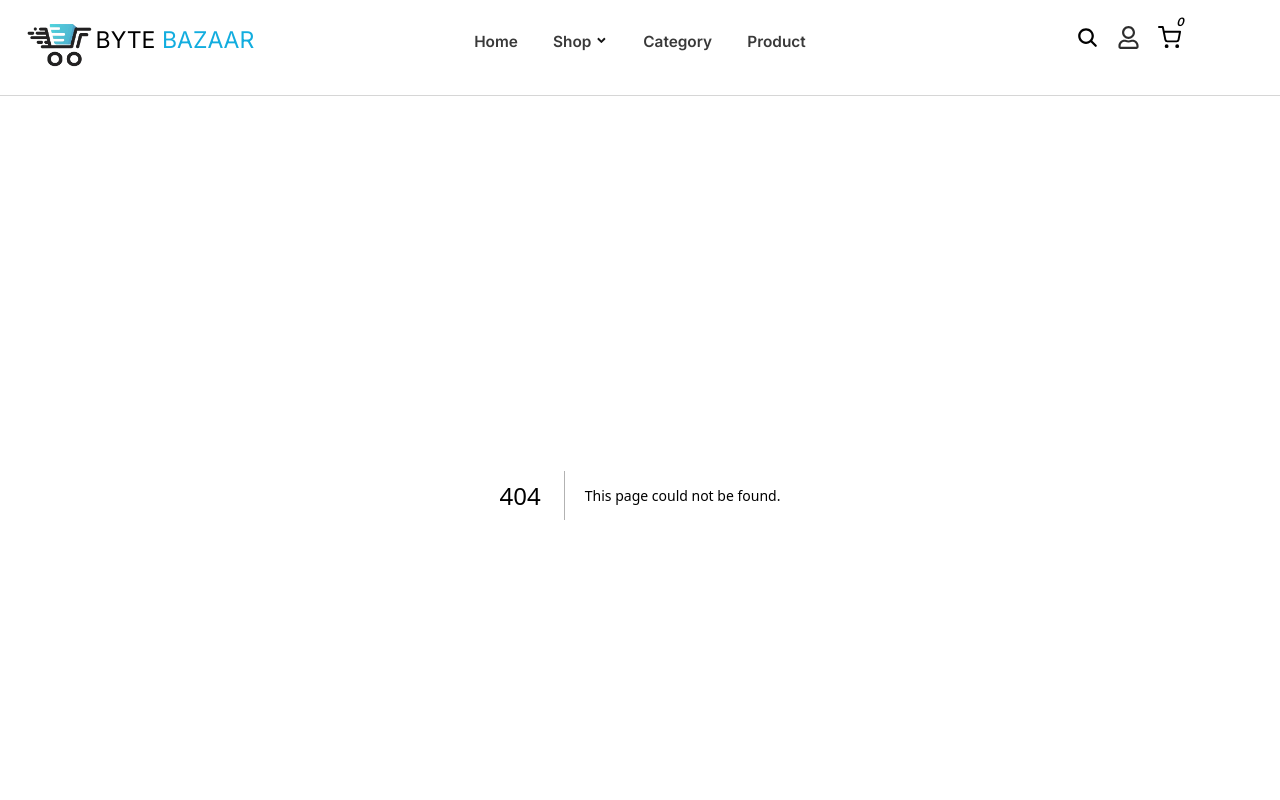
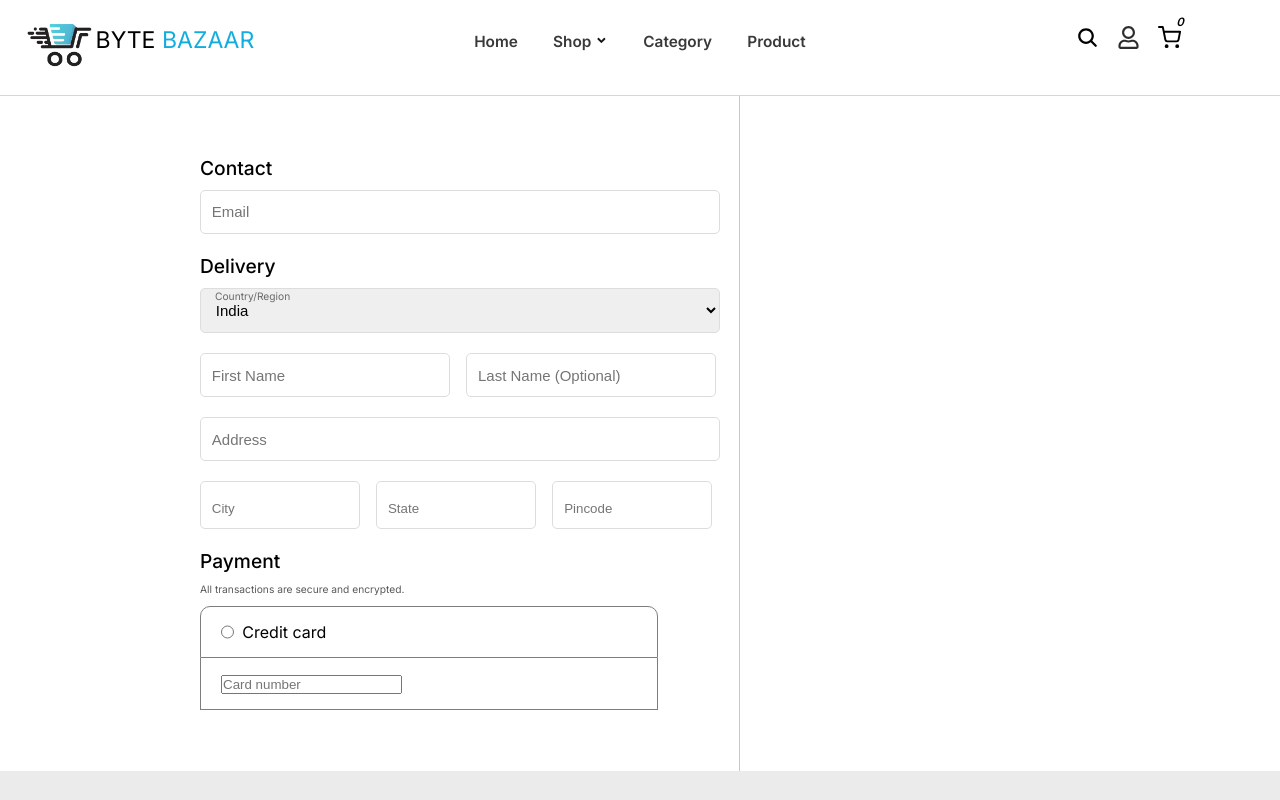
Before and after one commit to surajsinghgore/bytebazaar, a Next.js app: page /checkout in a window 1280 px wide. Before the commit this address had no page. Shown: the top 800 px of the page. Built offline with nearby package versions, Linux system fonts and the light colour scheme.

Commit message:
working on

```diff
--- /dev/null
+++ b/app/checkout/page.js
@@ -0,0 +1,87 @@
+import style from "./style.module.css";
+
+export default function page() {
+  return (
+    <div className={style.checkoutContainer}>
+      <div className={style.formContainer}>
+        <form>
+          <h1>Contact</h1>
+          <input
+            type="email"
+            placeholder="email"
+            className={style.fullSizeInput}
+          />
+
+          <h1>Delivery</h1>
+          <div className={style.country}>
+            <label htmlFor="selectCountry">Country/Region</label>
+            <select className={style.fullSizeInput} id="selectCountry">
+              <option defaultChecked>India</option>
+              <option>Australia</option>
+              <option>New Zealand</option>
+              <option>USA</option>
+              <option>UK</option>
+            </select>
+          </div>
+
+          <input
+            type="text"
+            placeholder="First name "
+            className={style.smallSizeInput}
+          />
+
+          <input
+            type="text"
+            placeholder="Last name (optional)"
+            className={style.smallSizeInput}
+          />
+          <input
+            type="text"
+            placeholder="Address"
+            className={style.fullSizeInput}
+          />
+
+          <input
+            type="text"
+            placeholder="city"
+            className={style.xSmallSizeInput}
+          />
+
+          <input
+            type="text"
+            placeholder="state"
+            className={style.xSmallSizeInput}
+          />
+          <input
+            type="number"
+            placeholder="pincode"
+            className={style.xSmallSizeInput}
+          />
+
+          <h1>Payment</h1>
+          <p>All transactions are secure and encrypted.</p>
+
+          <div className={style.payment}>
+            <li>
+               <input type="radio" id="online"/>
+               <span>Credit card</span>
+
+            </li>
+            <li className={style.cardDetails}>
+               <div className={style.formInput}>
+               <input type="text" placeholder="Card number"/>
+
+               </div>
+
+
+
+            </li>
+          </div>
+        </form>
+      </div>
+
+      {/* item container */}
+      <div className={style.itemContainer}></div>
+    </div>
+  );
+}
--- /dev/null
+++ b/app/checkout/style.module.css
@@ -0,0 +1,119 @@
+.checkoutContainer {
+  display: flex;
+}
+/* form Container */
+.checkoutContainer .formContainer {
+  width: 50%;
+  display: flex;
+  padding-bottom: 50px;
+  padding-top: 50px;
+  margin-left: 200px;
+  border-right: 1px solid rgb(199, 199, 199);
+}
+.checkoutContainer .formContainer h1 {
+  font-weight: 500;
+  width: 100%;
+  margin-top: 10px;
+  font-size: 1.5vw;
+}
+.checkoutContainer .formContainer p {
+  width: 100%;
+  margin-top: 10px;
+  font-size: 0.8vw;
+  color: rgb(89, 89, 89);
+}
+.checkoutContainer .formContainer .fullSizeInput {
+  width: 520px;
+  margin: 10px 0;
+  border-radius: 5px;
+  padding: 2.3% 2%;
+  border: 1px solid rgb(221, 221, 221);
+  font-size: 15px;
+  outline: none;
+  text-transform: capitalize;
+}
+
+.checkoutContainer .formContainer .xSmallSizeInput {
+  width: 160px;
+  margin: 10px 0;
+  border-radius: 5px;
+  padding: 2.3% 2%;
+  border: 1px solid rgb(221, 221, 221);
+  margin-right: 3%;
+  outline: none;
+  padding-top: 19px;
+  text-transform: capitalize;
+}
+.checkoutContainer .formContainer .smallSizeInput {
+  width: 250px;
+  margin: 10px 0;
+  border-radius: 5px;
+  padding: 2.3% 2%;
+  border: 1px solid rgb(221, 221, 221);
+  font-size: 15px;
+  margin-right: 3%;
+  outline: none;
+  text-transform: capitalize;
+}
+.country {
+  position: relative;
+}
+.checkoutContainer .formContainer label {
+  position: absolute;
+  top: 12px;
+  color: rgb(105, 105, 105);
+  font-size: 0.8vw;
+  left: 15px;
+}
+
+.checkoutContainer .formContainer input::-webkit-outer-spin-button,
+.checkoutContainer .formContainer input::-webkit-inner-spin-button {
+  -webkit-appearance: none;
+  margin: 0;
+}
+
+/* Firefox */
+.checkoutContainer .formContainer input[type="number"] {
+  -moz-appearance: textfield;
+}
+/* item container  */
+.checkoutContainer .itemContainer {
+  width: 50%;
+}
+
+/* payment */
+.payment {
+margin: 2% 0;
+    width: 85%;
+border-radius: 4px;
+  list-style: none;
+}
+
+.payment li {
+    display: flex;
+    flex-wrap: wrap;
+    border: 1px solid rgb(125, 125, 125);
+    border-top-left-radius: 10px;
+    border-top-right-radius: 10px;
+    padding:15px 20px;
+
+}
+.payment li span{
+    padding-left: 2%;
+}
+
+.payment li .cardDetails{
+    height: 50px;
+    width: 100%;
+    border: 1px solid rgb(125, 125, 125);
+}
+
+.cardDetails{
+    border-top-left-radius: 0px !important;
+    border-top-right-radius: 0px !important;
+    border-top: none !important;
+}
+
+.formInput{
+    width: 100%;
+}
--- a/app/globals.css
+++ b/app/globals.css
@@ -247,7 +247,7 @@ header li:hover .mainSubMenu {
 .item_container li {
   padding-top: 5%;
   position: relative;
-padding-bottom: 5%;
+  padding-bottom: 5%;
   border-bottom: 1px solid rgb(223, 223, 223);
   list-style: none;
   display: flex;
@@ -259,7 +259,7 @@ padding-bottom: 5%;
   margin-left: 2%;
   height: 6.2vw;
 }
-.item_container li:last-child{
+.item_container li:last-child {
   border: none;
 }
 .deleteItems {
@@ -274,7 +274,7 @@ padding-bottom: 5%;
   border-radius: 60px;
   background-color: rgb(255, 255, 255);
 }
-.deleteItems:hover{
+.deleteItems:hover {
   color: white;
   background-color: red;
 }
@@ -344,9 +344,11 @@ padding-bottom: 5%;
   margin-top: 6%;
   margin-left: 10%;
 }
-
-.cartButton button {
+.cartButton a {
   width: 48%;
+}
+.cartButton a button {
+  width: 47.3%;
   margin-right: 2%;
   background-color: rgb(0, 116, 161);
   height: 45px;
--- a/components/CartPage/page.js
+++ b/components/CartPage/page.js
@@ -10,10 +10,9 @@ export default function Page() {
   const popState = useSelector((state) => state.cartPopUpState);
   const dispatch = useDispatch();
 
-
-  const closePop=()=>{
+  const closePop = () => {
     dispatch(cartPopUpState(false));
-  }
+  };
   return (
     <>
       {popState.state ? (
@@ -22,7 +21,11 @@ export default function Page() {
           <div className="cart_page">
             <h2>
               Cart{" "}
-              <span className="close" title="close cart" onClick={()=>closePop()}>
+              <span
+                className="close"
+                title="close cart"
+                onClick={() => closePop()}
+              >
                 <IoMdClose />
               </span>
             </h2>
@@ -49,12 +52,13 @@ export default function Page() {
             </div>
 
             <div className="cartButton">
-              <button>
-                <Link href="/cart"> View Cart</Link>
-              </button>
-              <button>
-                <Link href="">Checkout</Link>
-              </button>
+              <Link href="/cart">
+                <button>View Cart</button>
+              </Link>
+              <Link href="/checkout">
+                {" "}
+                <button>Checkout</button>
+              </Link>
             </div>
           </div>
         </div>
```
Also changed, not shown: app/cart/page.js (+21 -52 lines), app/cart/style.module.css (+42 -12 lines).
